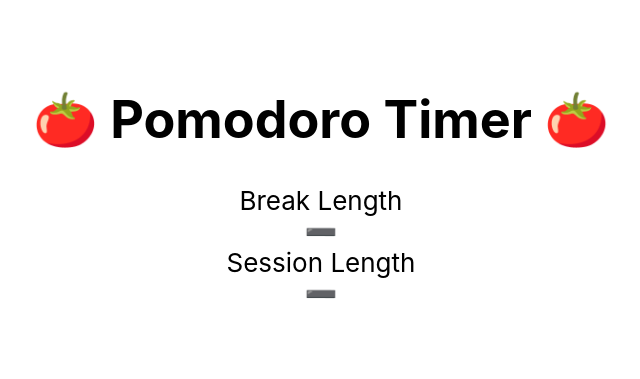
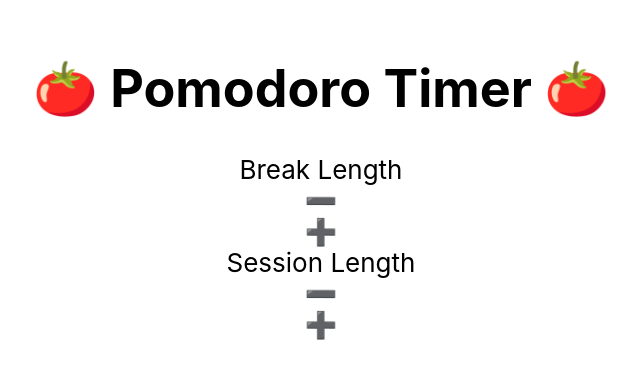
Before and after one commit to xeffrei/fcc-25-5-clock, a React (Create React App) app: page / in a window 1280 px wide. Shown: the part 219-598 px from the top of the page, without its empty margins (319-959 px from the left). Built offline with nearby package versions, Linux system fonts and the light colour scheme.

Commit message:
Add increment break and session elements
- test the same
- fcc test Content:4 passing
- resolves #4

```diff
--- a/src/features/PomodoroTimer/PomodoroTimer.jsx
+++ b/src/features/PomodoroTimer/PomodoroTimer.jsx
@@ -15,6 +15,12 @@ export const PomodoroTimer = () => {
           id='session-decrement'
         >
           ➖
+        </div>
+        <div
+          data-testid='session-increment'
+          id='session-increment'
+        >
+          ➕
         </div>
       </>
     )
@@ -36,6 +42,12 @@ export const PomodoroTimer = () => {
         >
           ➖
         </div>
+        <div
+          data-testid='break-increment'
+          id='break-increment'
+        >
+          ➕
+        </div>
       </>
     )
   }
```
Also changed, not shown: 1 other file (tests, documents, lock files or other folders).
